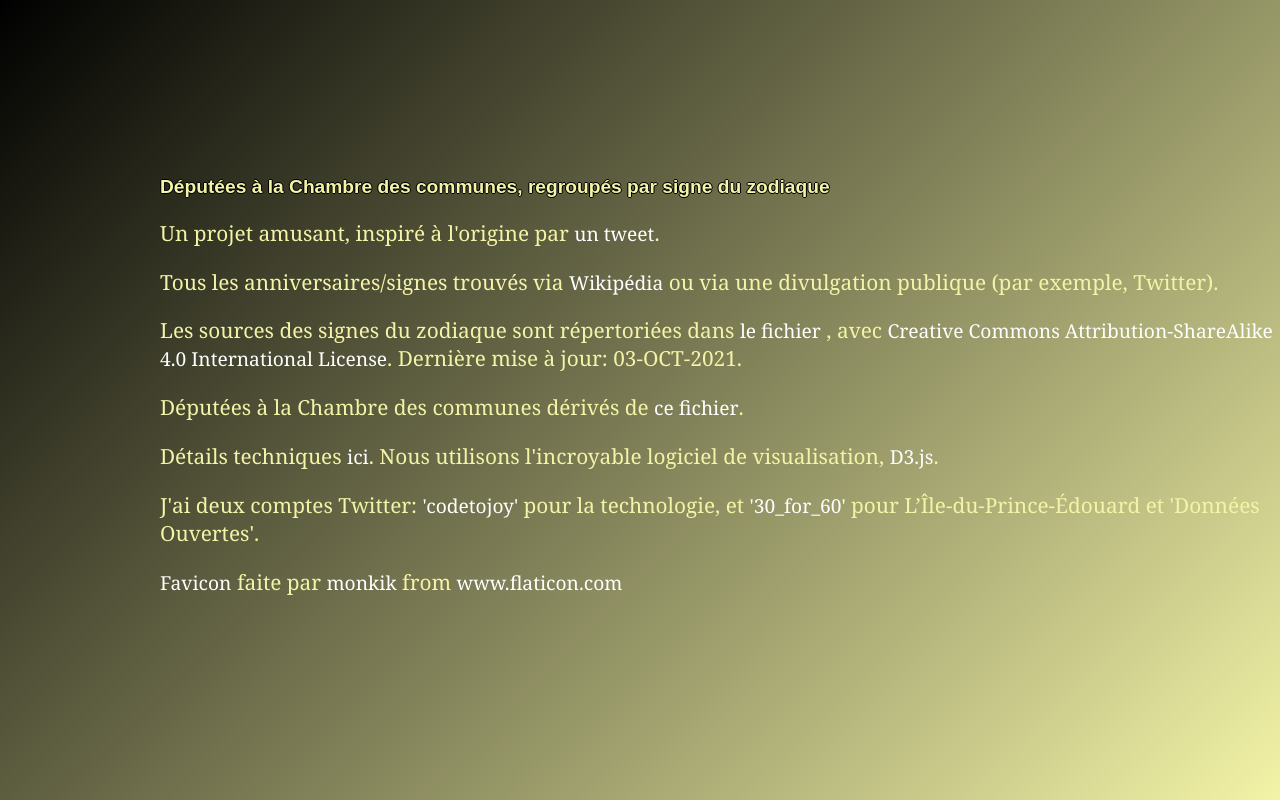
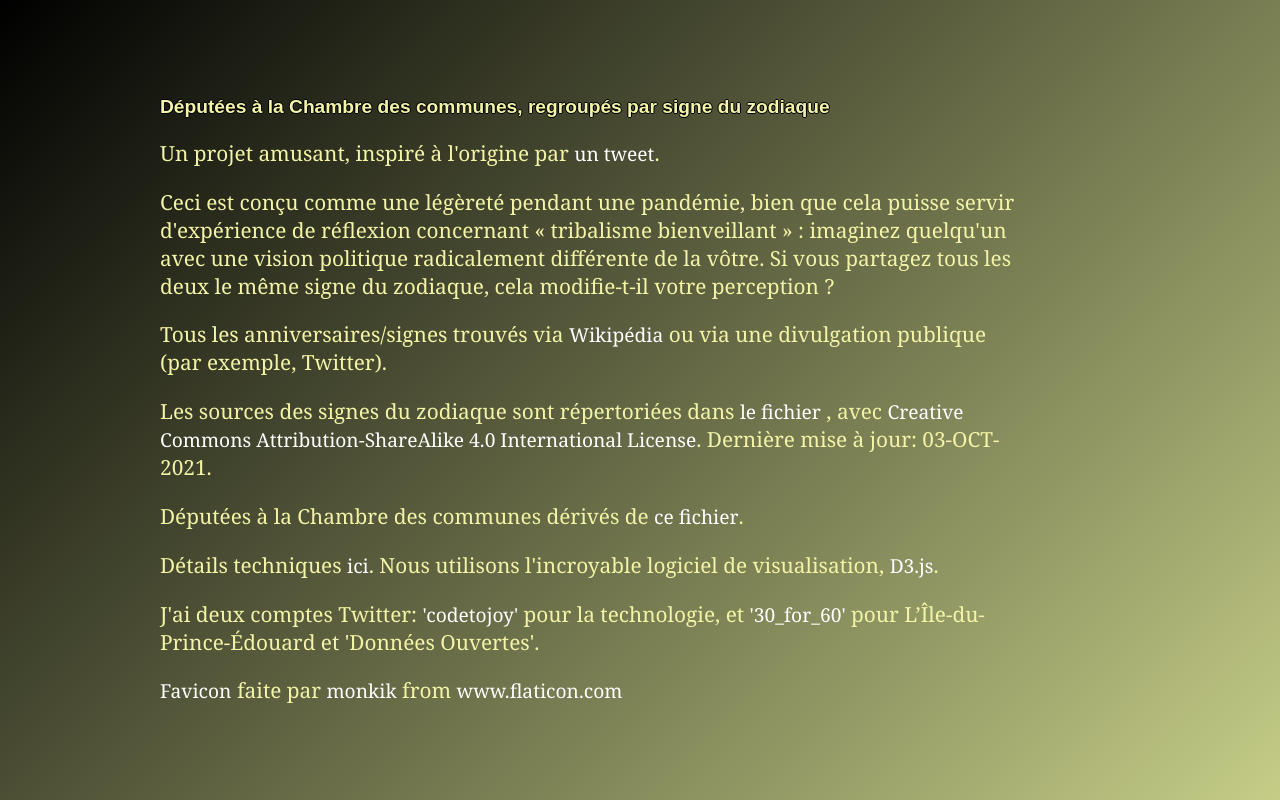
Before and after one commit to codetojoy/canada-poli-zodiac, a plain HTML site: page viz/info_fr.html in a window 1280 px wide. Drawn offline with Linux system fonts and the light colour scheme.

Commit message:
font size, info page CSS and blurb

```diff
--- a/viz/app.js
+++ b/viz/app.js
@@ -24,9 +24,9 @@ const UNKNOWN_PARTY = "Unknown";
 
 const NUM_SIBLINGS_FOR_SMALL_TEXT = 4;
 const NUM_SIBLINGS_FOR_TINY_TEXT = 10;
-const NUM_SIBLINGS_FOR_MICRO_TEXT = 20;
+const NUM_SIBLINGS_FOR_MICRO_TEXT = 16;
 const NOT_MANY_SIBLINGS = 4;
-const NUM_CHARS_FOR_TINY_TEXT = 12;
+const NUM_CHARS_FOR_TINY_TEXT = 10;
 
 // ----------
 
--- a/viz/info.css
+++ b/viz/info.css
@@ -12,7 +12,7 @@ body {
   font-family: "Montserrat", sans-serif;
   margin: 0;
   background-color: black;
-  background-image: linear-gradient(135deg, black, #f3f4a7);
+  background-image: linear-gradient(135deg, black, #c5cd87);
 }
 
 a,
@@ -40,8 +40,9 @@ p {
 }
 
 .container-info {
-  margin-top: 10rem;
+  margin-top: 5rem;
   margin-left: 10rem;
+  margin-right: 16rem;
   align-self: stretch;
 }
 
--- a/viz/info_fr.html
+++ b/viz/info_fr.html
@@ -16,6 +16,11 @@
       <p>
         Un projet amusant, inspiré à l'origine par
         <a href="https://twitter.com/perry_chel/status/1437800478897758212">un tweet</a>.
+      </p>
+      <p>
+        Ceci est conçu comme une légèreté pendant une pandémie, bien que cela puisse servir d'expérience de réflexion
+        concernant « tribalisme bienveillant » : imaginez quelqu'un avec une vision politique radicalement différente de
+        la vôtre. Si vous partagez tous les deux le même signe du zodiaque, cela modifie-t-il votre perception ?
       </p>
       <p>
         Tous les anniversaires/signes trouvés via
```
Also changed, not shown: viz/info.html (+5 -0 lines).
